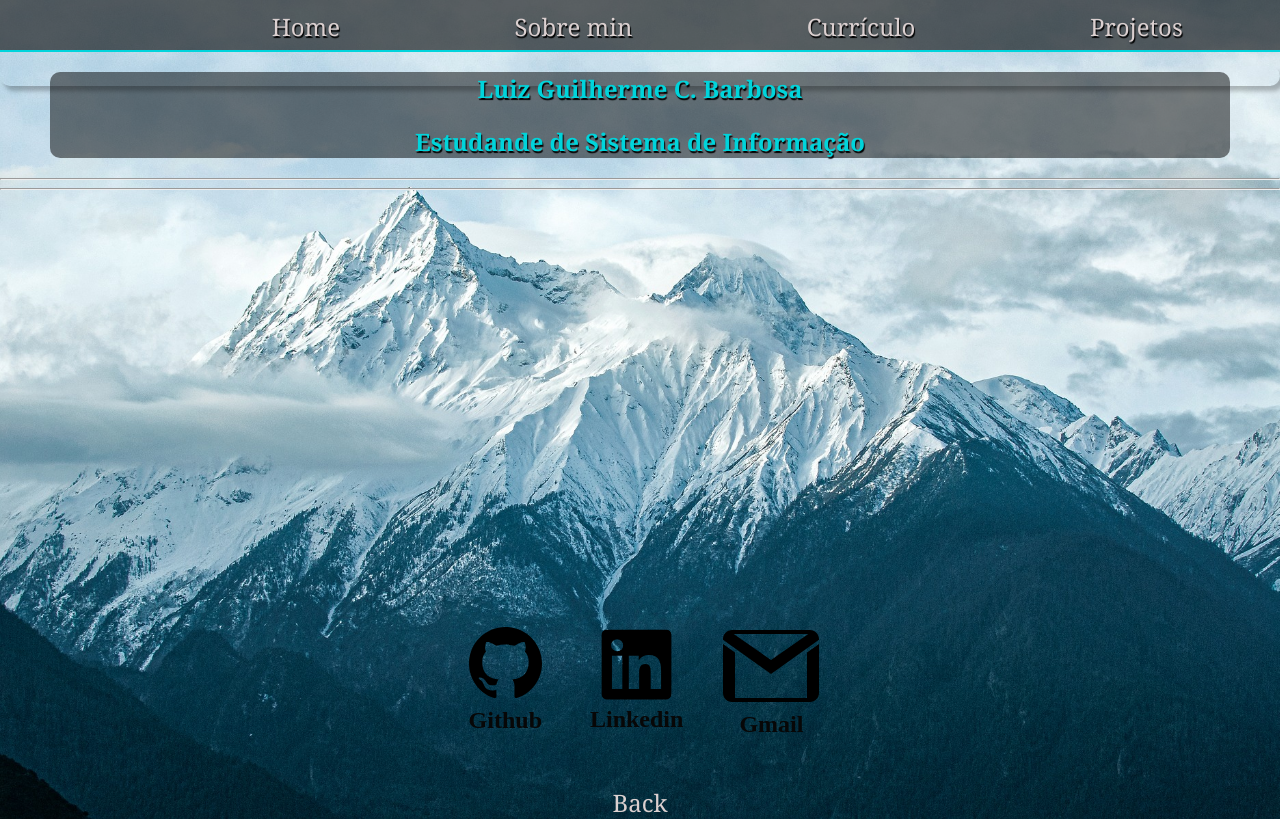
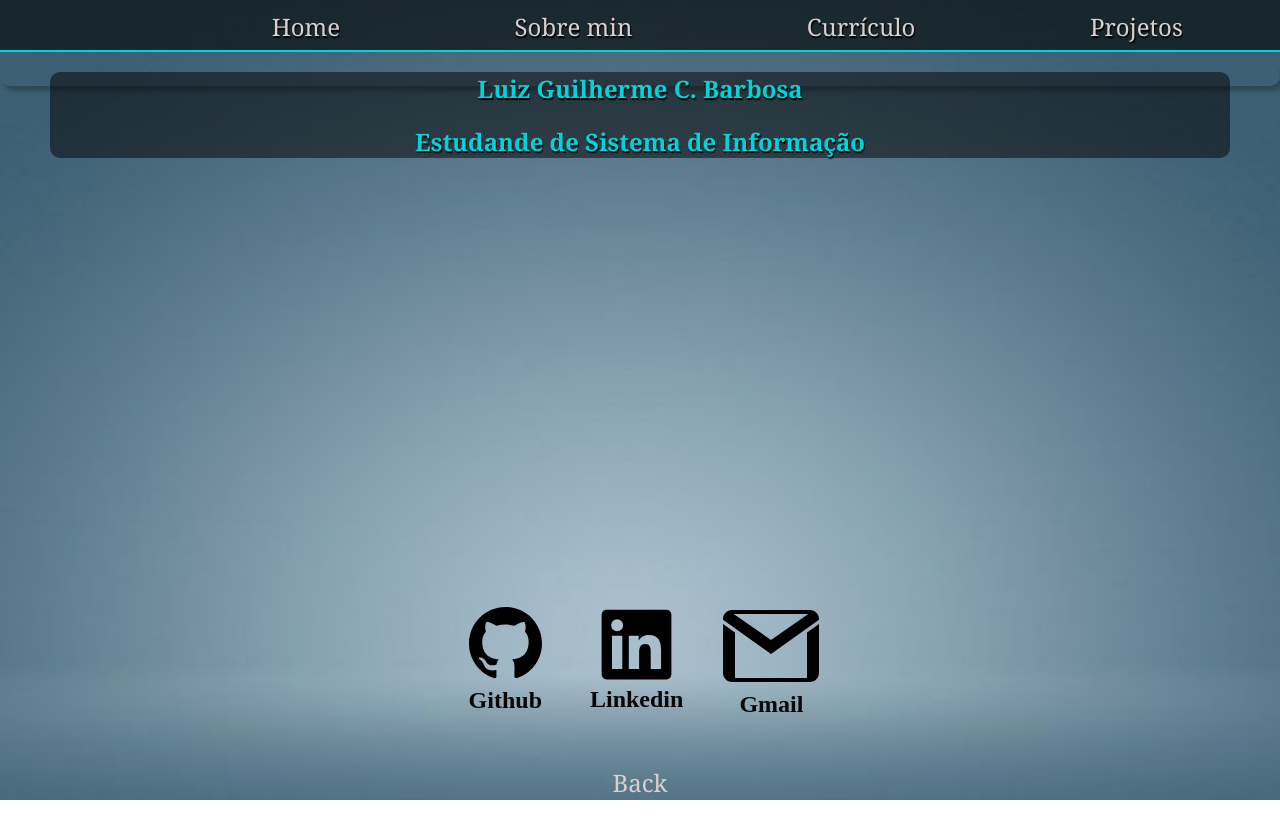
Before and after one commit to LuizGuilhermecb99/Projeto.Site, a plain HTML site: page index.html in a window 1280 px wide. Drawn offline with Linux system fonts and the light colour scheme.

Commit message:
Atualização 26/12/2022

```diff
--- a/index.css
+++ b/index.css
@@ -17,7 +17,7 @@ section[class="comandosInicio"]{
 }
 
 html{
-    background-image: url("/Image/tibet-g8cec0c479_1920.jpg");
+    background-image: url("/Image/0045d3cebd9711b83689bd592d9712a5.jpg");
     position: relative;
     background-repeat: no-repeat;
     background-size:cover;
@@ -113,7 +113,24 @@ li[class = "link"]{
 
 
 
+
 }
+
+
+
+
+
+
+
+
+
+
+
+
+
+
+
+
 
 a {
     font-size:x-large;
@@ -132,13 +149,19 @@ a[class="Butao Back"]{
 
 }
 a:hover{
+    background: none;
     transform:  scale(1.05);
     color:  rgb(255, 255, 255);
     border:none;
     transition: 0.3s;
+    cursor: pointer;
+    font-size: 2rem;
+}
 
 
-}
+
+
+
 
 a[class="home"]{
 color: white;
@@ -314,6 +337,7 @@ footer a[class="Github"] {
     text-align: center;
     text-shadow: none;
     padding-top: 400px;
+    box-sizing:content-box;
 }
 footer a[class="linkedin"]{
     margin: 20px;
--- a/index.html
+++ b/index.html
@@ -65,8 +65,7 @@
 
 
 
-            <hr>
-            <hr>
+
 
 
 
```
Also changed, not shown: Image/0045d3cebd9711b83689bd592d9712a5.jpg (added), Image/hW8QUT4PFOe4Yjtk.jpg (added), Image/network-gf0f0b82c1_1920.jpg (added).
